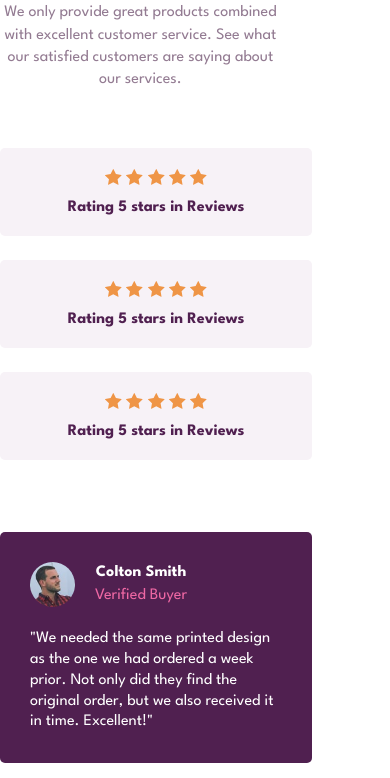
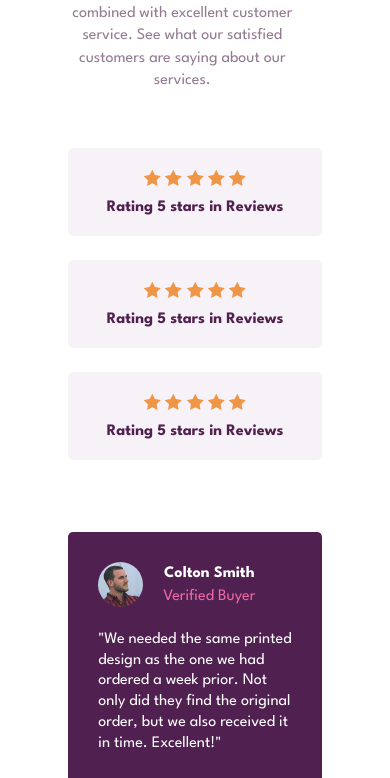
Before and after one commit to dinaElmasry22/social-proof-section-master, a plain HTML site: page index.html in a window 390 px wide. Shown: the part 430-1208 px from the top of the page. Drawn offline with Linux system fonts and the light colour scheme.

Commit message:
Update index.html

```diff
--- a/index.html
+++ b/index.html
@@ -83,7 +83,6 @@
 
     section {
       display: flex;
-      /* width: 100%; */
       justify-content: space-evenly;
     }
 
@@ -137,10 +136,13 @@
     @media (max-width:600px) {
       body {
         min-height: 230vh;
-        width: 80%;
+        width: 100%;
         text-align: center;
       }
 
+      .page {
+        width: 65vw;
+      }
       main {
         flex-direction: column;
       }
```
